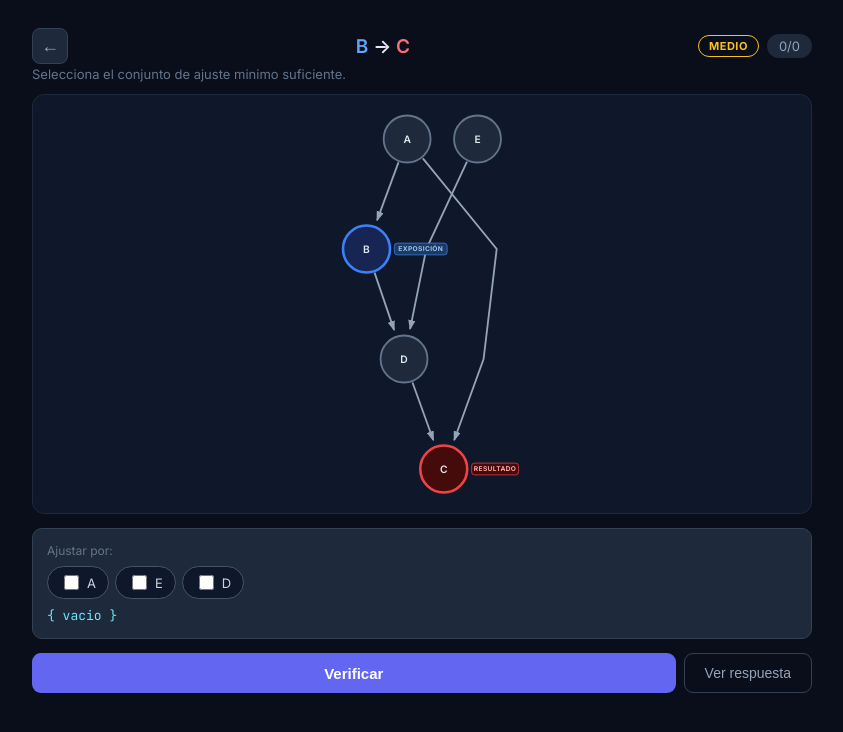
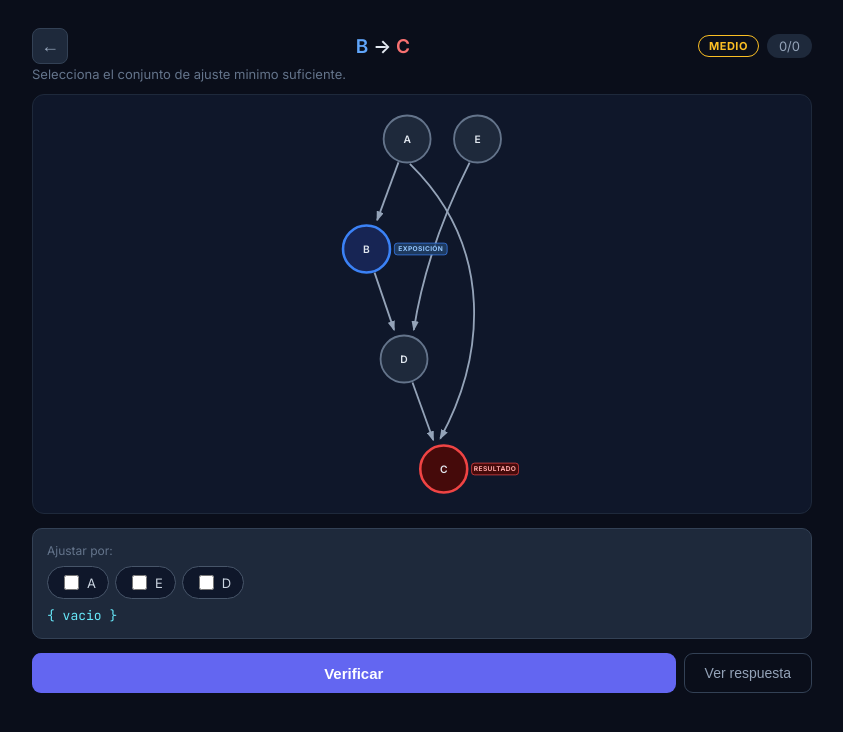
Before and after one commit to nutricioncondanii/daggle-pro, a React (Vite) app: page / in a window 1280 px wide. Both pictures are taken after a click on the button "Generar DAG". Shown: the top 732 px of the page, without its empty margins (218-1061 px from the left). Built offline with nearby package versions, Linux system fonts and the light colour scheme.

Commit message:
Premium features: path highlighting on hover + smooth bezier curves for skip-edges

```diff
--- a/src/components/DagCanvas/DagCanvas.tsx
+++ b/src/components/DagCanvas/DagCanvas.tsx
@@ -1,4 +1,4 @@
-import { useMemo } from 'react';
+import { useMemo, useState, useCallback } from 'react';
 import { DagGraph, NodeRole } from '../../types/dag';
 import { classifyNodeRole, getRoleColor } from '../../engine/roles';
 import './DagCanvas.css';
@@ -265,51 +265,62 @@ function buildRoutedEdge(waypoints: Pos[]): string {
 
   const first = waypoints[0];
   const last = waypoints[waypoints.length - 1];
+  const dx = last.x - first.x, dy = last.y - first.y;
+  const len = Math.hypot(dx, dy);
+  if (len < 1) return '';
+  const ux = dx / len, uy = dy / len;
+
+  // Start/end on circle edges
+  const x1 = first.x + ux * (R + 2);
+  const y1 = first.y + uy * (R + 2);
+  const x2 = last.x - ux * (R + 10);
+  const y2 = last.y - uy * (R + 10);
 
   if (waypoints.length === 2) {
     // Direct edge — straight line
-    const dx = last.x - first.x, dy = last.y - first.y;
-    const len = Math.hypot(dx, dy);
-    if (len < 1) return '';
-    const ux = dx / len, uy = dy / len;
-    return `M${first.x + ux * (R + 2)},${first.y + uy * (R + 2)} L${last.x - ux * (R + 10)},${last.y - uy * (R + 10)}`;
+    return `M${x1},${y1} L${x2},${y2}`;
   }
 
-  // Multi-segment through dummies — polyline
-  const parts: string[] = [];
+  // Multi-segment through dummies — smooth cubic bezier curve
+  // Use dummy positions as curve guidance points
+  const dummies = waypoints.slice(1, -1); // just the intermediate dummy points
 
-  for (let i = 0; i < waypoints.length - 1; i++) {
-    const s = waypoints[i];
-    const t = waypoints[i + 1];
-    const dx = t.x - s.x, dy = t.y - s.y;
-    const len = Math.hypot(dx, dy);
-    if (len < 1) continue;
-    const ux = dx / len, uy = dy / len;
-
-    // First segment: start from circle edge
-    // Last segment: end at circle edge (with arrow space)
-    // Middle segments: point-to-point through dummies
-    const startPad = i === 0 ? R + 2 : 0;
-    const endPad = i === waypoints.length - 2 ? R + 10 : 0;
-
-    const x1 = s.x + ux * startPad;
-    const y1 = s.y + uy * startPad;
-    const x2 = t.x - ux * endPad;
-    const y2 = t.y - uy * endPad;
-
-    if (i === 0) {
-      parts.push(`M${x1},${y1}`);
-    }
-    parts.push(`L${x2},${y2}`);
+  if (dummies.length === 1) {
+    // Single dummy: quadratic bezier through it
+    return `M${x1},${y1} Q${dummies[0].x},${dummies[0].y} ${x2},${y2}`;
   }
 
-  return parts.join(' ');
+  // Multiple dummies: cubic bezier using first and last dummy as control points
+  const cp1 = dummies[0];
+  const cp2 = dummies[dummies.length - 1];
+  return `M${x1},${y1} C${cp1.x},${cp1.y} ${cp2.x},${cp2.y} ${x2},${y2}`;
+}
+
+/** Get all nodes connected to a given node (parents + children) */
+function getConnected(graph: DagGraph, nodeId: string): Set<string> {
+  const connected = new Set<string>();
+  connected.add(nodeId);
+  for (const e of graph.edges) {
+    if (e.source === nodeId) connected.add(e.target);
+    if (e.target === nodeId) connected.add(e.source);
+  }
+  return connected;
+}
+
+/** Get edge indices connected to a node */
+function getConnectedEdges(graph: DagGraph, nodeId: string): Set<number> {
+  const indices = new Set<number>();
+  graph.edges.forEach((e, i) => {
+    if (e.source === nodeId || e.target === nodeId) indices.add(i);
+  });
+  return indices;
 }
 
 // ─── Component ──────────────────────────────────────────────────────
 
 export default function DagCanvas({ graph, showRoles, selectedNodes, onNodeClick, height = 420 }: Props) {
   const { positions, routes } = useMemo(() => layout(graph), [graph]);
+  const [hoveredNode, setHoveredNode] = useState<string | null>(null);
 
   const posMap = useMemo(() => {
     const m = new Map<string, Pos>();
@@ -317,11 +328,23 @@ export default function DagCanvas({ graph, showRoles, selectedNodes, onNodeClick
     return m;
   }, [positions]);
 
-  // Only real nodes (filter out dummies)
   const realPositions = useMemo(
     () => positions.filter(p => !p.id.startsWith('__d_')),
     [positions]
   );
+
+  // Path highlighting: which nodes and edges are connected to hovered node
+  const highlightedNodes = useMemo(
+    () => hoveredNode ? getConnected(graph, hoveredNode) : null,
+    [graph, hoveredNode]
+  );
+  const highlightedEdges = useMemo(
+    () => hoveredNode ? getConnectedEdges(graph, hoveredNode) : null,
+    [graph, hoveredNode]
+  );
+
+  const handleNodeEnter = useCallback((id: string) => setHoveredNode(id), []);
+  const handleNodeLeave = useCallback(() => setHoveredNode(null), []);
 
   const vb = useMemo(() => {
     const padX = 120, padY = 60;
@@ -342,20 +365,32 @@ export default function DagCanvas({ graph, showRoles, selectedNodes, onNodeClick
             orient="auto" markerUnits="userSpaceOnUse">
             <polygon points="0 0, 14 5, 0 10" fill="#94a3b8" />
           </marker>
+          <marker id="ah-hi" markerWidth="14" markerHeight="10" refX="12" refY="5"
+            orient="auto" markerUnits="userSpaceOnUse">
+            <polygon points="0 0, 14 5, 0 10" fill="#818cf8" />
+          </marker>
         </defs>
 
-        {/* Edges — routed through dummy waypoints */}
+        {/* Edges */}
         {graph.edges.map((e, i) => {
           const route = routes.get(i);
           if (!route) return null;
           const waypoints = route.map(id => posMap.get(id)).filter(Boolean) as Pos[];
           const d = buildRoutedEdge(waypoints);
           if (!d) return null;
+
+          const isHi = highlightedEdges?.has(i);
+          const isDimmed = hoveredNode && !isHi;
+
           return <path key={`e${i}`} d={d} fill="none"
-            stroke="#94a3b8" strokeWidth={2.5} markerEnd="url(#ah)" />;
+            stroke={isHi ? '#818cf8' : '#94a3b8'}
+            strokeWidth={isHi ? 3 : 2.5}
+            opacity={isDimmed ? 0.15 : 1}
+            markerEnd={isHi ? 'url(#ah-hi)' : 'url(#ah)'}
+            style={{ transition: 'opacity 0.2s, stroke 0.2s' }} />;
         })}
 
-        {/* Nodes (only real, not dummies) */}
+        {/* Nodes */}
         {graph.nodes.map(node => {
           const p = posMap.get(node.id);
           if (!p) return null;
@@ -364,6 +399,9 @@ export default function DagCanvas({ graph, showRoles, selectedNodes, onNodeClick
           const isSel = selectedNodes?.has(node.id);
           const role = classifyNodeRole(graph, node.id);
           const clickable = !!onNodeClick && !isExp && !isOut;
+
+          const isHi = highlightedNodes?.has(node.id);
+          const isDimmed = hoveredNode && !isHi;
 
           let fill = '#1e293b';
           let stroke = '#64748b';
@@ -375,8 +413,13 @@ export default function DagCanvas({ graph, showRoles, selectedNodes, onNodeClick
           if (showRoles && !isExp && !isOut && !isSel) stroke = getRoleColor(role);
 
           return (
-            <g key={node.id} onClick={() => clickable && onNodeClick!(node.id)}
-              className={clickable ? 'dag-node-click' : undefined}>
+            <g key={node.id}
+              onClick={() => clickable && onNodeClick!(node.id)}
+              onMouseEnter={() => handleNodeEnter(node.id)}
+              onMouseLeave={handleNodeLeave}
+              className={clickable ? 'dag-node-click' : undefined}
+              opacity={isDimmed ? 0.2 : 1}
+              style={{ transition: 'opacity 0.2s' }}>
 
               {isSel && <circle cx={p.x} cy={p.y} r={R + 6} fill="none"
                 stroke="#22d3ee" strokeWidth={1.5} opacity={0.35} />}
```
